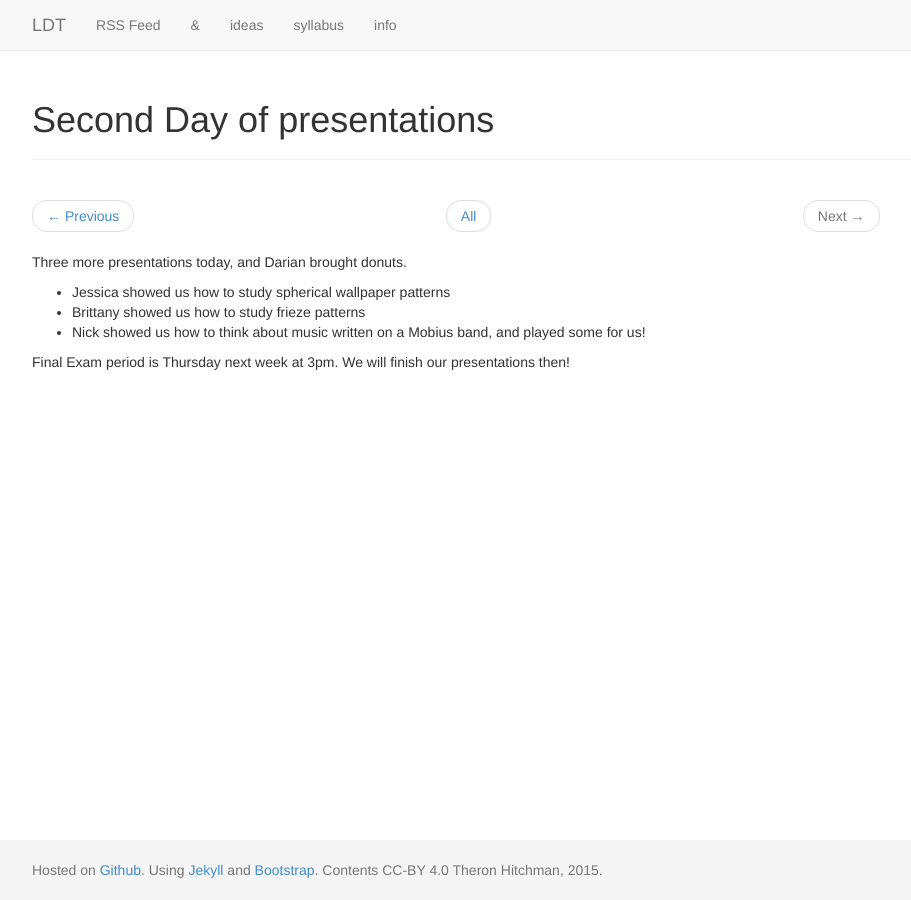
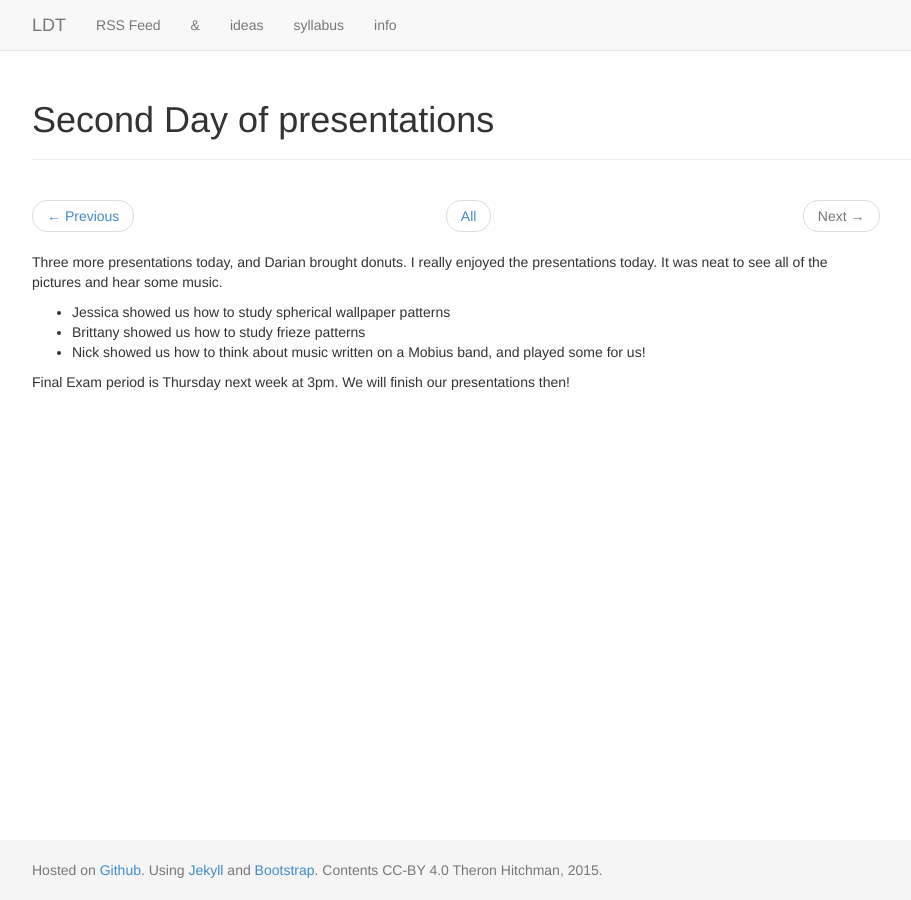
Before and after one commit to theronhitchman/low-dim-top, a Jekyll site: the page built from _posts/2015-12-10-pres2.md, in a window 1280 px wide. Shown: the whole page, without its empty margins (38-949 px from the left). Built offline with Jekyll 4.4.1, drawn with Linux system fonts in a browser that asks for light colours; nearby versions of some CDN libraries.

Commit message:
update 12/10

```diff
--- a/_posts/2015-12-10-pres2.md
+++ b/_posts/2015-12-10-pres2.md
@@ -3,7 +3,9 @@ layout: post
 title: Second Day of presentations
 ---
 
-Three more presentations today, and Darian brought donuts.
+Three more presentations today, and Darian brought donuts. I really enjoyed the
+presentations today. It was neat to see all of the pictures and hear some music.
+
 
   * Jessica showed us how to study spherical wallpaper patterns
   * Brittany showed us how to study frieze patterns
```
